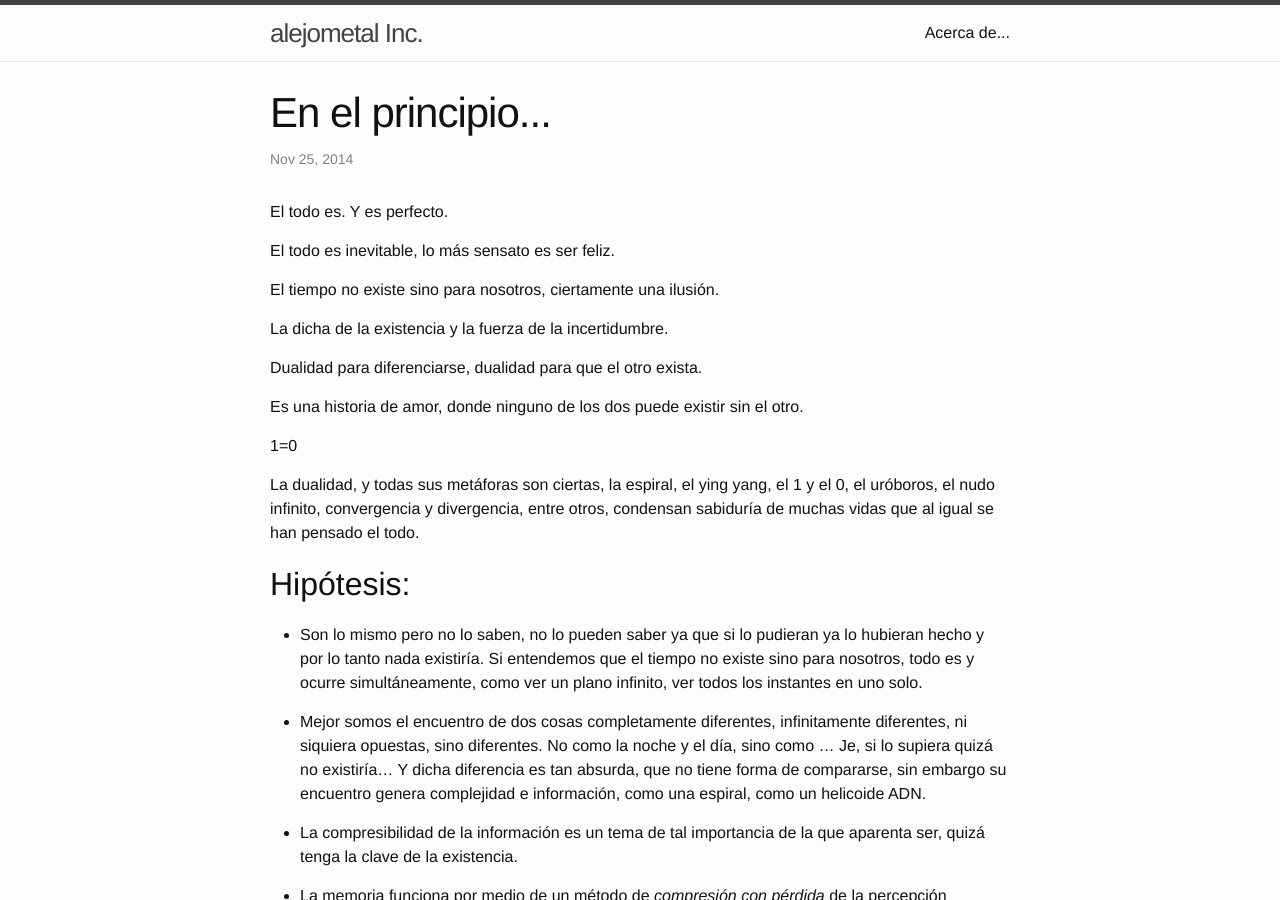
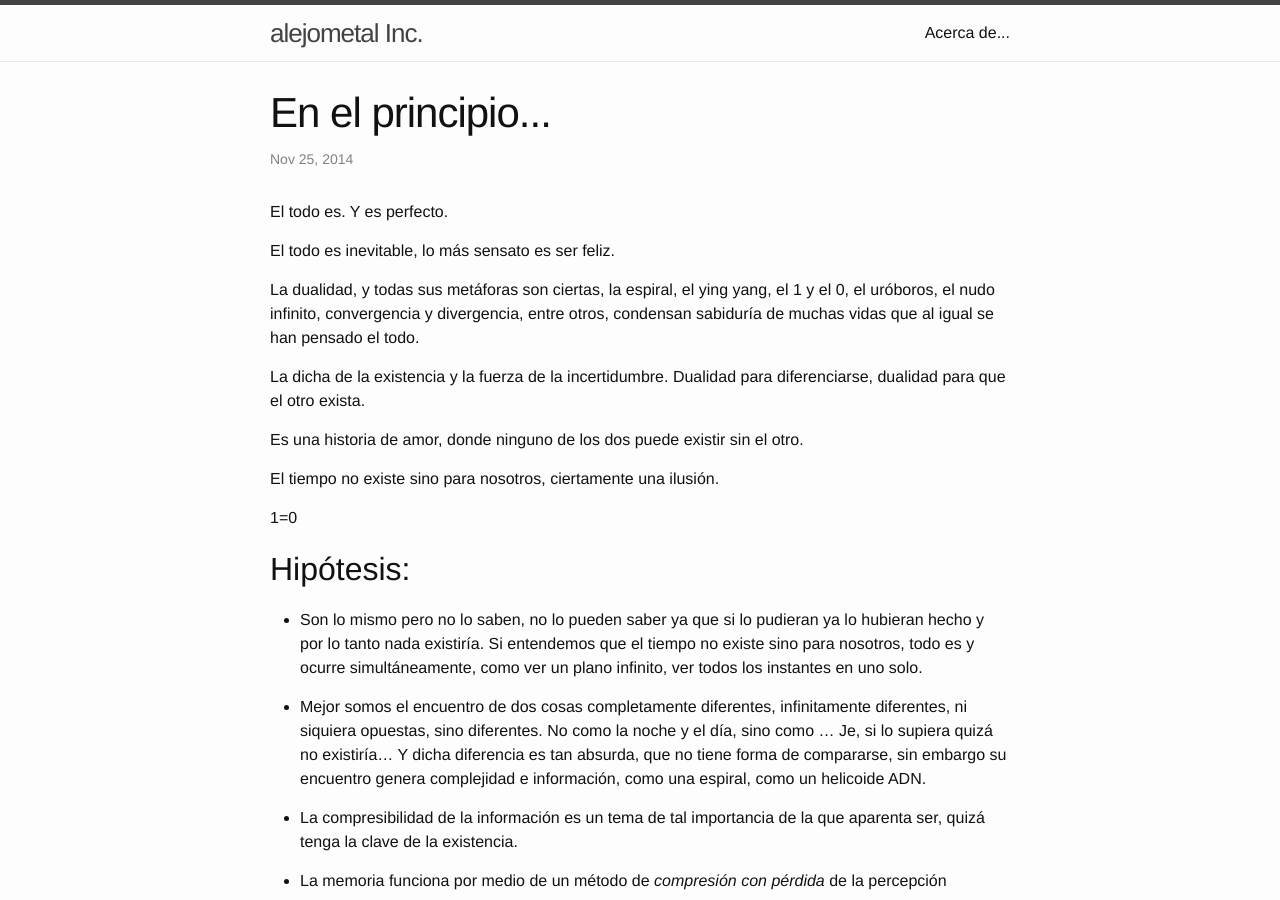
Before and after one commit to alejor/alejor.github.io, a Jekyll site: the page built from _posts/2014-11-25-En-el-principio.markdown, in a window 1280 px wide and 900 px high. Built offline with Jekyll 4.4.1, drawn with Linux system fonts in a browser that asks for light colours.

```diff
--- a/_posts/2014-11-25-En-el-principio.markdown
+++ b/_posts/2014-11-25-En-el-principio.markdown
@@ -6,17 +6,15 @@ El todo es.  Y es perfecto.
 
 El todo es inevitable, lo más sensato es ser feliz.
 
-El tiempo no existe sino para nosotros, ciertamente una ilusión.
+La dualidad, y todas sus metáforas son ciertas, la espiral, el ying yang, el 1 y el 0, el uróboros, el nudo infinito, convergencia y divergencia, entre otros, condensan sabiduría de muchas vidas que al igual se han pensado el todo.
 
-La dicha de la existencia y la fuerza de la incertidumbre.
-
-Dualidad para diferenciarse, dualidad para que el otro exista.
+La dicha de la existencia y la fuerza de la incertidumbre. Dualidad para diferenciarse, dualidad para que el otro exista.
 
 Es una historia de amor, donde ninguno de los dos puede existir sin el otro.
 
+El tiempo no existe sino para nosotros, ciertamente una ilusión.
+
 1=0
-
-La dualidad, y todas sus metáforas son ciertas, la espiral, el ying yang, el 1 y el 0, el uróboros, el nudo infinito, convergencia y divergencia, entre otros, condensan sabiduría de muchas vidas que al igual se han pensado el todo.
 
 ##Hipótesis:
 
```
Also changed, not shown: 1 other file.
